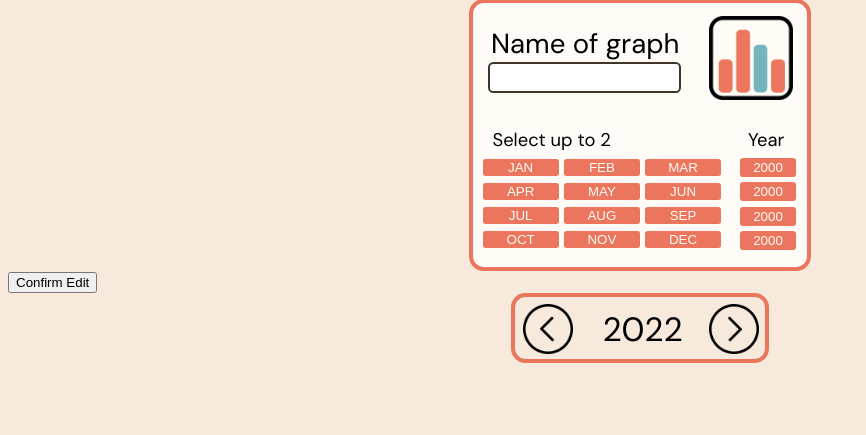
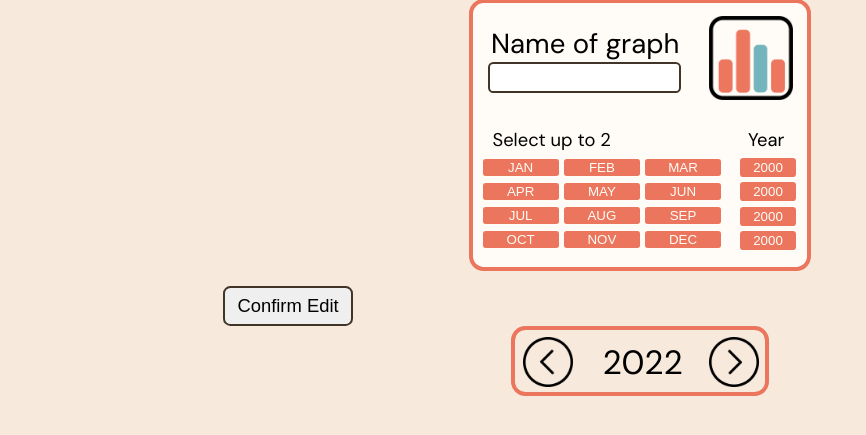
Before and after one commit to AN1001/money, a PHP site: page /financeDisplay.html in a window 1280 px wide. Shown: the part 124-559 px from the top of the page, without its empty margins (0-866 px from the left). Run offline with PHP 8.4, Linux system fonts and the light colour scheme.

Commit message:
Update financeDisplay-styles.css

```diff
--- a/financeDisplay-styles.css
+++ b/financeDisplay-styles.css
@@ -564,6 +564,15 @@ legend{
 	margin-top: 10px;
 }
 
+#confEditBtn{
+	margin: 15px auto 0 215px;
+	border: 2px solid #413428;
+	width: 130px;
+	height: 40px;
+	font-size: 1.15em;
+	border-radius: 0.4em;
+}
+
 p{
 	margin: 0;
 	text-align: center;
```
